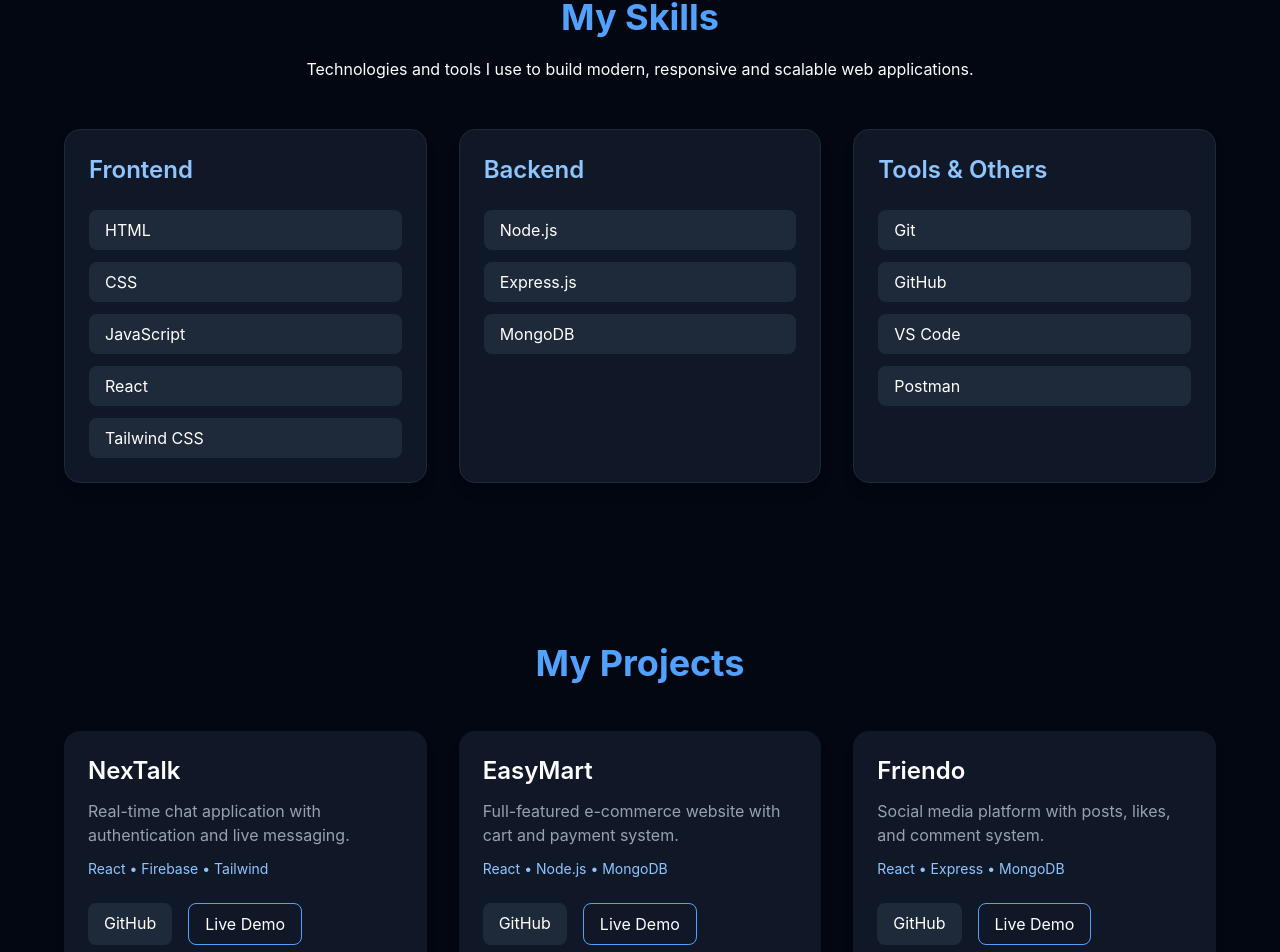
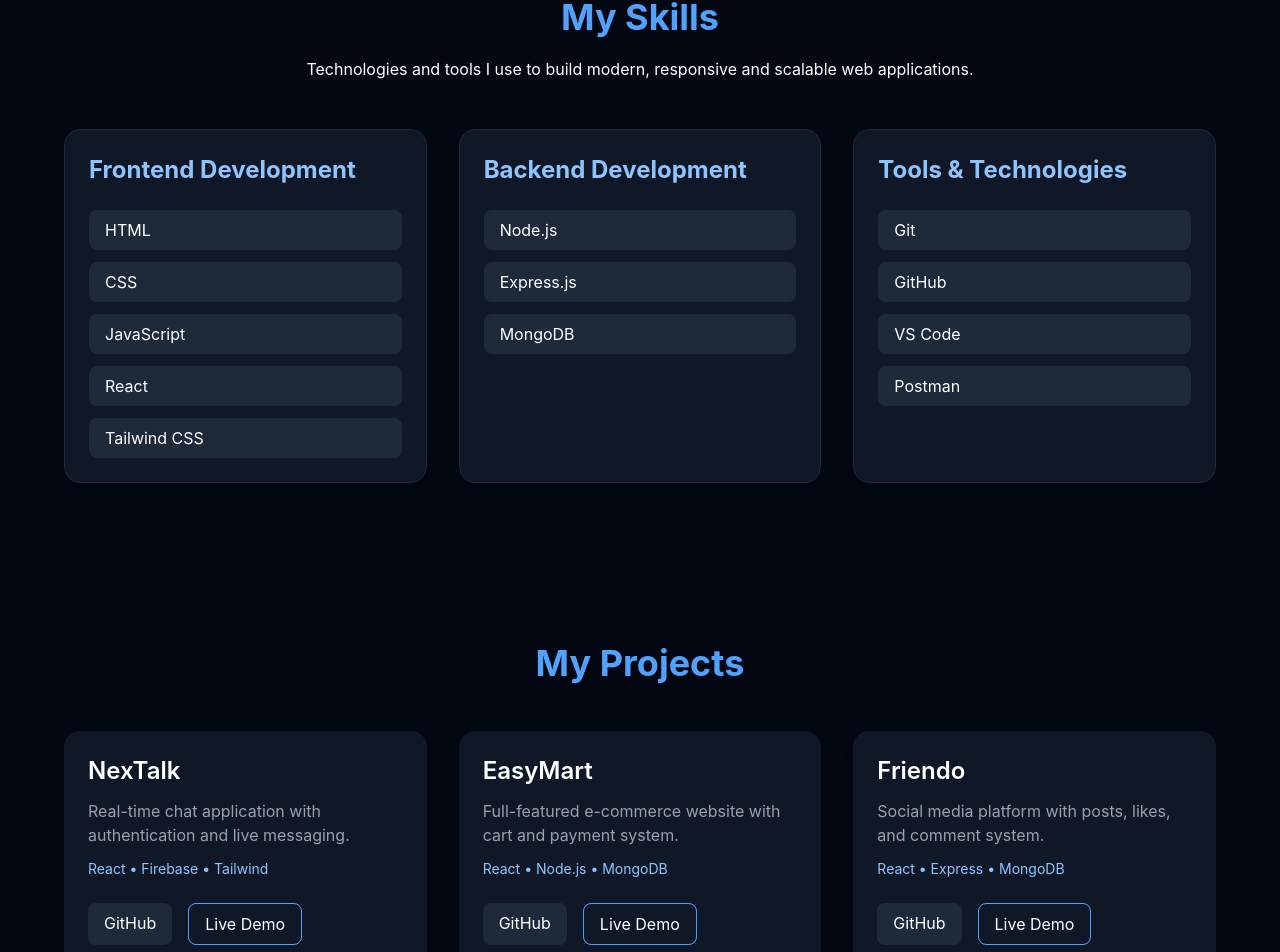
Before and after one commit to gauravkumar2005/My-Portfolio, a React (Vite) app: page / in a window 1280 px wide. Shown: the part 1642-2594 px from the top of the page. Built offline with nearby package versions, Linux system fonts and the light colour scheme.

Commit message:
improve card section heading

```diff
--- a/src/pages/Skills.jsx
+++ b/src/pages/Skills.jsx
@@ -13,8 +13,8 @@ function Skills() {
         <div className="grid md:grid-cols-3 gap-8">
 
           <div className="bg-gray-900 p-6 rounded-2xl border border-gray-800 shadow-lg hover:scale-105 hover:border-blue-500 hover:shadow-blue-500/20 hover:shadow-xl transition-all duration-300">
-            <h3 className="text-2xl font-semibold mb-6 text-blue-300">
-              Frontend
+            <h3 className="text-2xl font-bold mb-6 text-blue-300">
+             Frontend Development
             </h3>
             <ul className="space-y-3">
               <li className="bg-gray-800 px-4 py-2 rounded-lg">HTML</li>
@@ -26,8 +26,8 @@ function Skills() {
           </div>
 
           <div className="bg-gray-900 p-6 rounded-2xl border border-gray-800 shadow-lg hover:scale-105 hover:border-blue-500 hover:shadow-blue-500/20 hover:shadow-xl transition-all duration-300">
-            <h3 className="text-2xl font-semibold mb-6 text-blue-300">
-              Backend
+            <h3 className="text-2xl font-bold mb-6 text-blue-300">
+              Backend Development
             </h3>
             <ul className="space-y-3">
               <li className="bg-gray-800 px-4 py-2 rounded-lg">Node.js</li>
@@ -37,9 +37,9 @@ function Skills() {
           </div>
 
           <div className="bg-gray-900 p-6 rounded-2xl border border-gray-800 shadow-lg hover:scale-105 hover:border-blue-500 hover:shadow-blue-500/20 hover:shadow-xl transition-all duration-300">
-            <h3 className="text-2xl font-semibold mb-6 text-blue-300">
-              Tools & Others
-            </h3>
+           <h3 className="text-2xl font-bold mb-6 text-blue-300">
+            Tools & Technologies
+           </h3>
             <ul className="space-y-3">
               <li className="bg-gray-800 px-4 py-2 rounded-lg">Git</li>
               <li className="bg-gray-800 px-4 py-2 rounded-lg">GitHub</li>
```
